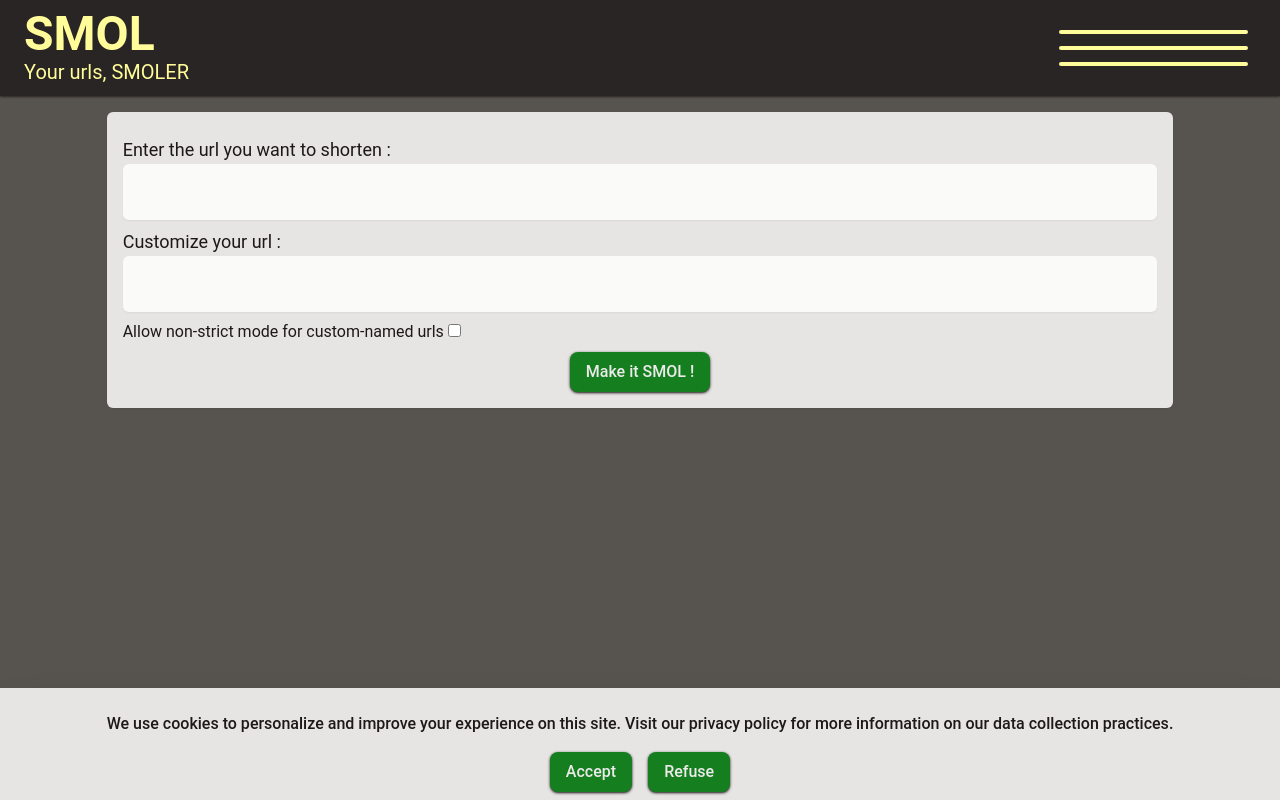
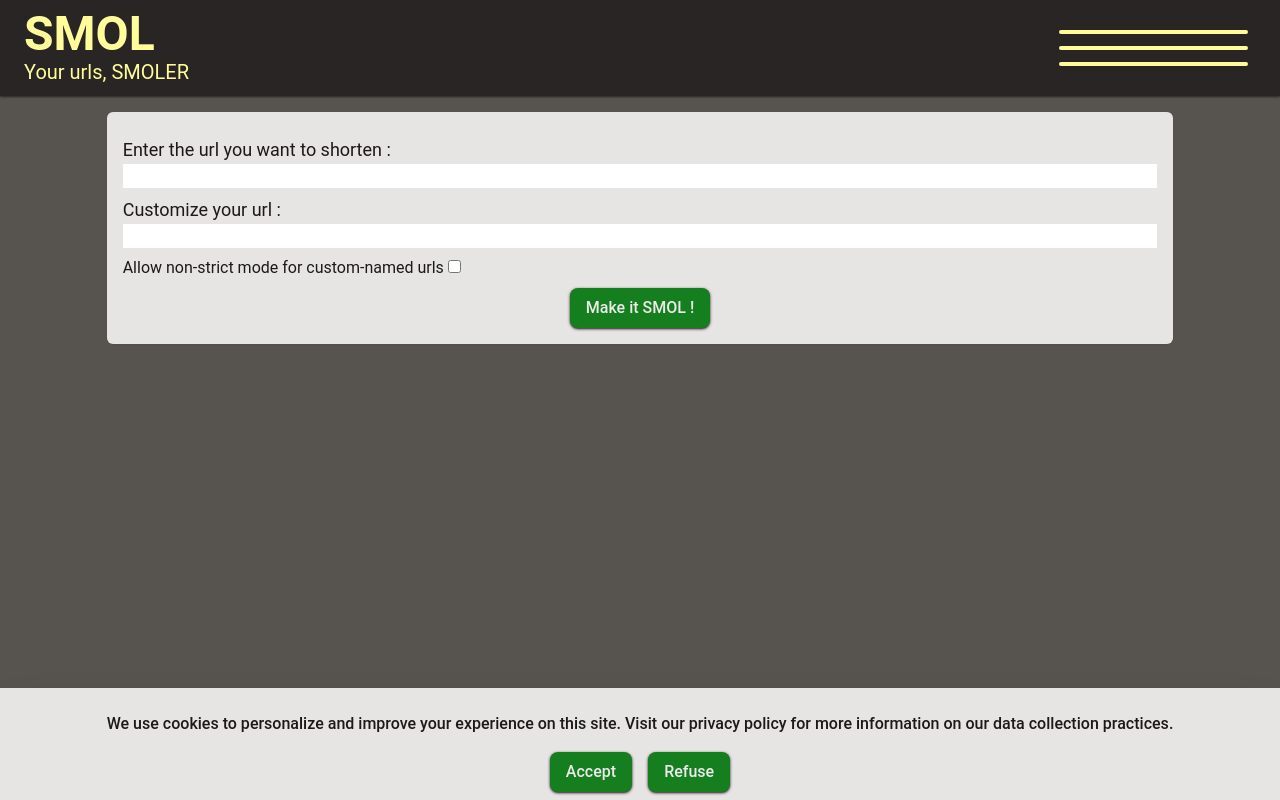
Before and after one commit to Janxa/smol, a React (Create React App) app in the folder client/: page / in a window 1280 px wide. Built offline with nearby package versions, Linux system fonts and the light colour scheme.

Commit message:
Using the new css class 'error-label' on and 'input'

```diff
--- a/client/src/components/UrlForm.jsx
+++ b/client/src/components/UrlForm.jsx
@@ -8,7 +8,6 @@ function UrlForm(props) {
   const [data,setData] = useState( { url: "", alias: "", allowMod: false });
   const [errors,setErrors]=useState({})
   const schema = url_schema;
-  console.log(errors)
   const handleChange = ({ currentTarget: input }) => {
     setData( (data)=>{
       return{
@@ -58,22 +57,22 @@ function UrlForm(props) {
         <form onSubmit={handleSubmit} className="flex flex-col">
           <label htmlFor="url" className="pt-2 text-lg text-stone-900">Enter the url you want to shorten :</label>
           <input
-            className={errors['url'] ?"input-invalid" : "rounded-md shadow-sm p-4  bg-stone-50 focus:bg-white focus:outline-none focus:shadow-sm focus:shadow-stone-400"}
+            className={errors['url'] ?"input-invalid" : "input"}
             value={data.url}
             onChange={handleChange}
             name="url"
             type="text"
           />
-          {errors['url']  && <p className="text-primary-red py-1 font-medium">{errors["url"]}</p>}
+          {errors['url']  && <p className="error-label">{errors["url"]}</p>}
           <label htmlFor="alias" className="pt-2 text-lg text-stone-900">Customize your url :</label>
           <input
-            className={errors['alias'] ? "input-invalid" :"rounded-md shadow-sm p-4  bg-stone-50 focus:bg-white focus:outline-none focus:shadow-sm focus:shadow-stone-400 "}
+            className={errors['alias'] ? "input-invalid" :"input"}
             value={data.alias}
             onChange={handleChange}
             name="alias"
             type="text"
             />
-            {errors['alias']&& <p  className="text-primary-red py-1 font-medium">{errors["alias"]}</p>}
+            {errors['alias']&& <p  className="error-label">{errors["alias"]}</p>}
 
           <div className="py-2 z-0 relative">
             <label htmlFor="allowmod" className="pt-2 text-stone-900 hover:cursor-help peer ">Allow non-strict mode for custom-named urls </label>
```
